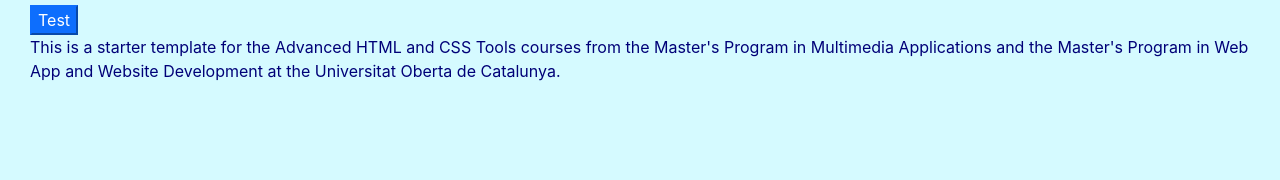
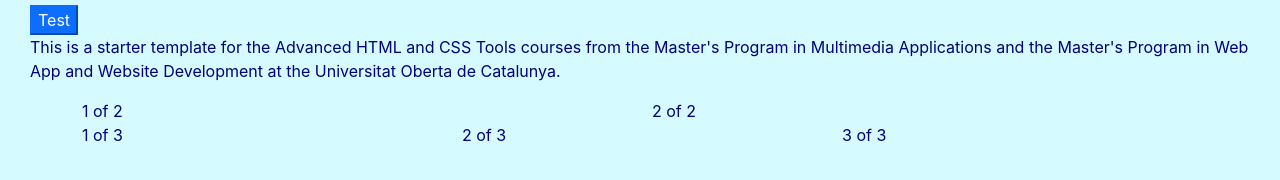
Before and after one commit to juliabenedicto/benesfit, a website built with Parcel: page src/index.html in a window 1280 px wide. Shown: the part 174-354 px from the top of the page. Built offline with nearby package versions, Linux system fonts and the light colour scheme.

Commit message:
bootstrap

```diff
--- a/src/index.html
+++ b/src/index.html
@@ -17,6 +17,29 @@
     <p>
         This is a starter template for the Advanced HTML and CSS Tools courses from the Master's Program in Multimedia Applications and the Master's Program in Web App and Website Development at the Universitat Oberta de Catalunya.
     </p>
+
+    <div class="container">
+        <div class="row">
+            <div class="col">
+                1 of 2
+            </div>
+            <div class="col">
+                2 of 2
+            </div>
+        </div>
+        <div class="row">
+            <div class="col">
+                1 of 3
+            </div>
+            <div class="col">
+                2 of 3
+            </div>
+            <div class="col">
+                3 of 3
+            </div>
+        </div>
+    </div>
+
     <script src="./assets/scripts/main.js"></script>
     <!-- do not remove this line! -->
 </body>
```
Also changed, not shown: package.json (+6 -6 lines), src/assets/scripts/main.js (line endings or trailing spaces), 2 other files.
